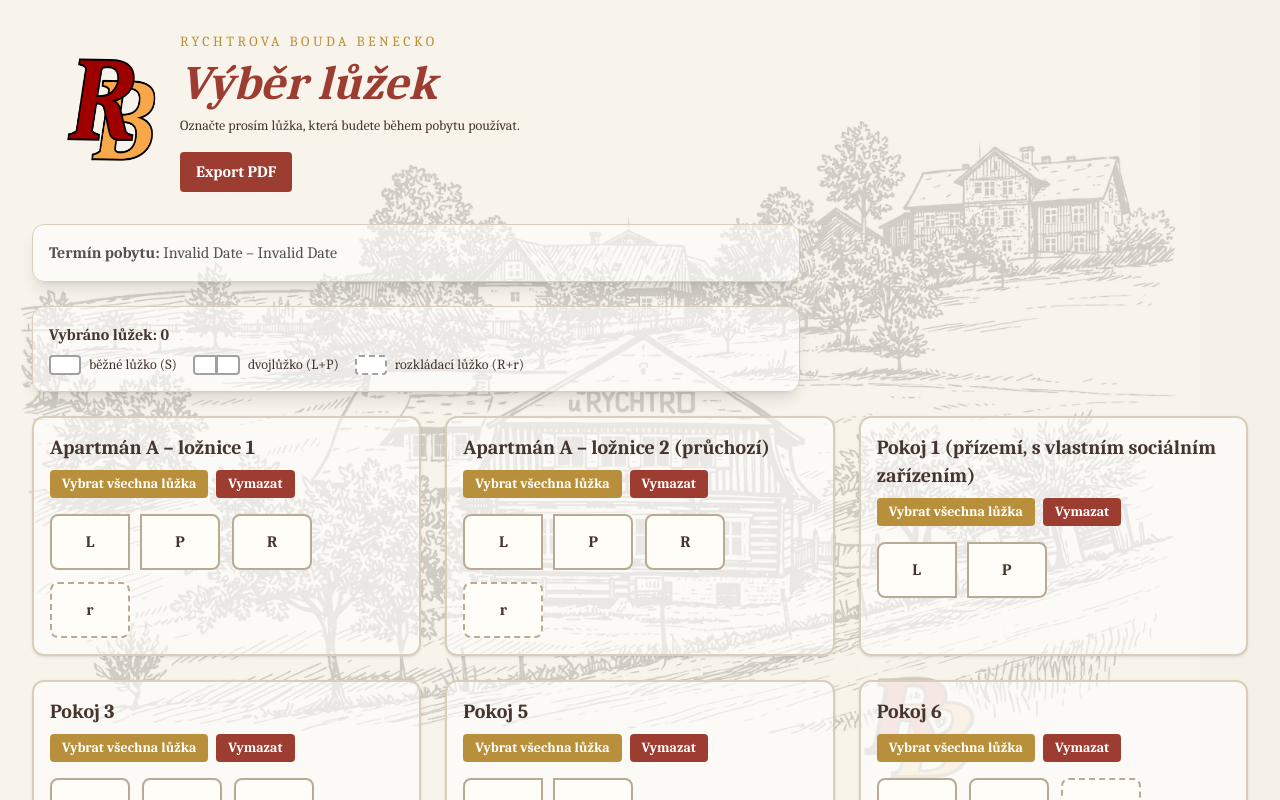
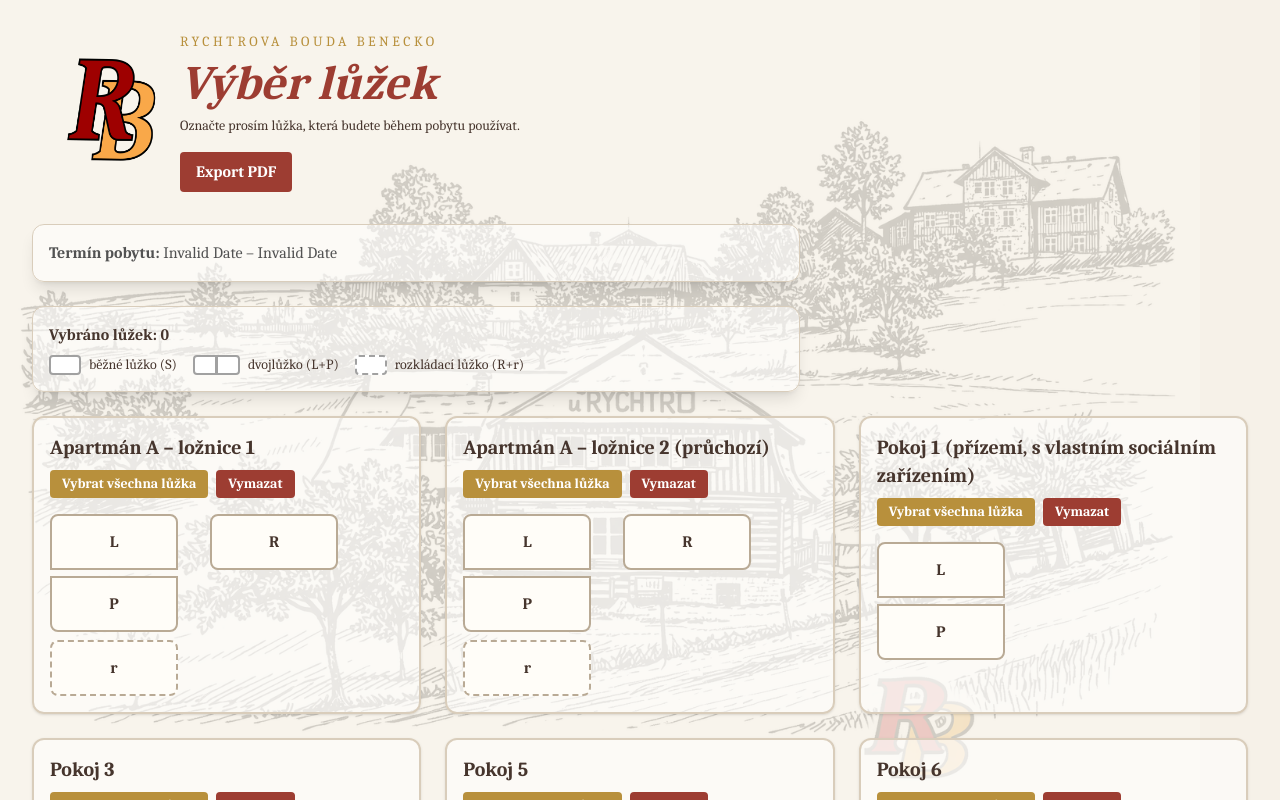
Before and after one commit to Rychtrovka/luzka-planek, a Next.js app in the folder luzka-planek/: page / in a window 1280 px wide. Shown: the top 800 px of the page. Built offline with nearby package versions, Linux system fonts and the light colour scheme; no server answers; the database is empty.

Commit message:
jinak postele

```diff
--- a/luzka-planek/app/page.tsx
+++ b/luzka-planek/app/page.tsx
@@ -246,21 +246,34 @@ export default function Home() {
                     </button>
                   </div>
 
-                  <div className="flex gap-3 flex-wrap items-center">
-                    {room.beds.map((bed) => (
+                    <div className="flex gap-8 items-start">
+                        <div className="flex flex-col gap-2">
+                            {room.beds
+                                .filter(
+                                    (bed) =>
+                                        bed.type === "double-left" ||
+                                        bed.type === "double-right" ||
+                                        bed.type === "extra"
+                                )
+                                .map((bed) => (
                                     <button
                                         key={bed.id}
                                         onClick={() => toggleBed(bed.id)}
                                         className={[
-                              "w-20 h-14 border-2 font-bold transition",
-                              bed.type === "standard" ? "rounded-lg border-solid" : "",
-                              bed.type === "extra" ? "rounded-lg border-dashed" : "",
+                                            "w-32 h-14 border-2 font-bold transition",
+
+                                            bed.type === "extra"
+                                                ? "rounded-lg border-dashed"
+                                                : "",
+
                                             bed.type === "double-left"
-                                  ? "rounded-l-lg rounded-r-none border-solid mr-0"
+                                                ? "rounded-t-lg rounded-b-none border-solid mb-0"
                                                 : "",
+
                                             bed.type === "double-right"
-                                  ? "rounded-r-lg rounded-l-none border-solid -ml-[2px]"
+                                                ? "rounded-b-lg rounded-t-none border-solid -mt-[2px]"
                                                 : "",
+
                                             selectedBeds[bed.id]
                                                 ? "bg-[var(--rb-red)] text-white border-[var(--rb-red)]"
                                                 : "bg-[var(--rb-paper)] text-[var(--rb-brown)] border-[#b9aa95]",
@@ -269,6 +282,27 @@ export default function Home() {
                                         {bed.label}
                                     </button>
                                 ))}
+                        </div>
+
+                        <div className="flex flex-col gap-5">
+                            {room.beds
+                                .filter((bed) => bed.type === "standard")
+                                .map((bed) => (
+                                    <button
+                                        key={bed.id}
+                                        onClick={() => toggleBed(bed.id)}
+                                        className={[
+                                            "w-32 h-14 border-2 font-bold transition rounded-lg border-solid",
+
+                                            selectedBeds[bed.id]
+                                                ? "bg-[var(--rb-red)] text-white border-[var(--rb-red)]"
+                                                : "bg-[var(--rb-paper)] text-[var(--rb-brown)] border-[#b9aa95]",
+                                        ].join(" ")}
+                                    >
+                                        {bed.label}
+                                    </button>
+                                ))}
+                        </div>
                     </div>
                 </section>
             ))}
```
Lines whose indentation alone changed are shown as unchanged.
